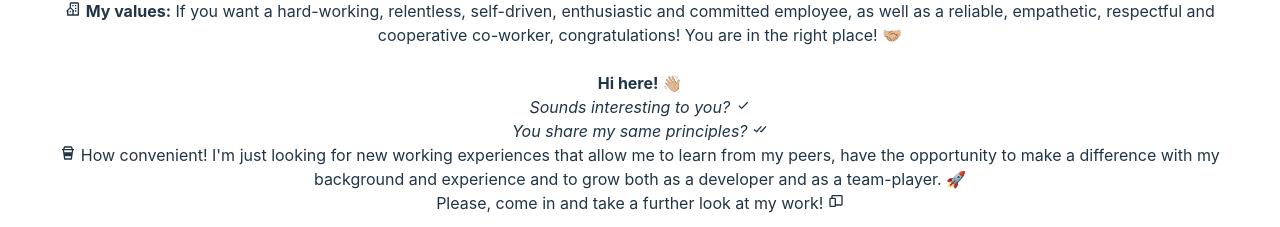
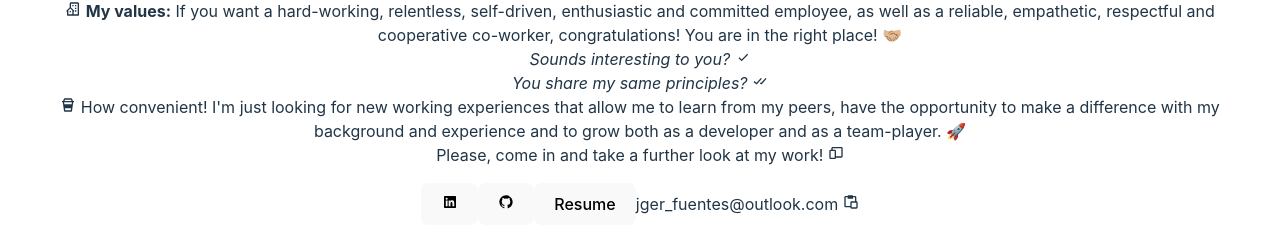
Before and after one commit to JGerFuentes/JGFuentes_Portfolio, a React (Vite) app in the folder minimal-portfolio/: page / in a window 1280 px wide. Shown: the part 725-952 px from the top of the page. Built offline with nearby package versions, Linux system fonts and the light colour scheme.

Commit message:
Added icons and deleted unnecesary text

```diff
--- a/minimal-portfolio/src/components/Presentation/Presentation.jsx
+++ b/minimal-portfolio/src/components/Presentation/Presentation.jsx
@@ -1,4 +1,4 @@
-import { BiBookmarkHeart, BiBuildingHouse, BiCheck, BiCheckDouble, BiCoffeeTogo, BiDevices, BiLogoLinkedinSquare, BiLogoGithub, } from 'react-icons/bi'
+import { BiBookmarkHeart, BiBuildingHouse, BiCheck, BiCheckDouble, BiCoffeeTogo, BiDevices, BiLogoLinkedinSquare, BiLogoGithub, BiPaste, } from 'react-icons/bi'
 
 const Presentation = () => {
   return (
@@ -21,11 +21,6 @@ const Presentation = () => {
                 <BiBuildingHouse /> <b>My values:</b> If you want a hard-working, relentless, self-driven, enthusiastic and committed employee, as well as a reliable, empathetic, respectful and cooperative co-worker, congratulations! You are in the right place! 🤝🏼
 
                 <br/>
-                <br/>
-
-                <b>Hi here! 👋🏼</b>
-
-                <br/>
                 <em>Sounds interesting to you?</em> <BiCheck />
 
                 <br/>
@@ -44,7 +39,7 @@ const Presentation = () => {
             <button><BiLogoLinkedinSquare /></button>
             <button><BiLogoGithub /></button>
             <button>Resume</button>
-            <span>jger_fuentes@outlook.com</span>
+            <span>jger_fuentes@outlook.com <BiPaste /></span>
         </section>
     </article>
 
```
